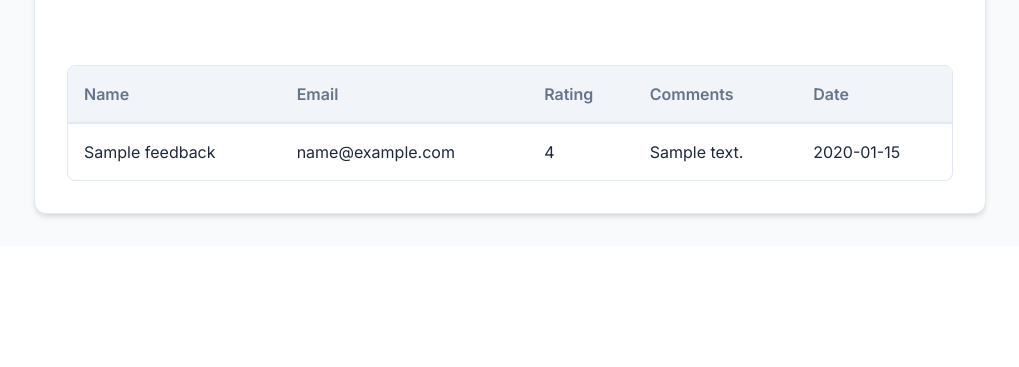
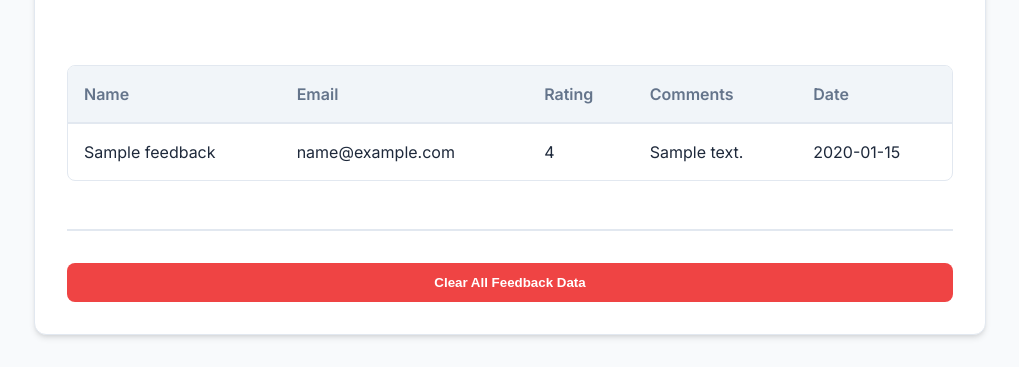
Before and after one commit to palakgoyal95/flask-project, a Flask app: page /admin in a window 1280 px wide. Shown: the part 909-1276 px from the top of the page, without its empty margins (130-1149 px from the left). Before the commit the page ends 1128 px from the top, so only its background shows below. Run offline with Flask 3, Linux system fonts and the light colour scheme; the visitor is signed in with stand-in values (Sample User, id 1); tables that the repository leaves empty hold one stand-in row (values such as "Sample post").

```diff
--- a/OnlineFeedbackCollector/app.py
+++ b/OnlineFeedbackCollector/app.py
@@ -144,6 +144,16 @@ def api_feedback():
         })
 
     return jsonify(data)
+@app.route("/clear-feedback", methods=["POST"])
+def clear_feedback():
+    if not session.get("admin"):
+        return redirect("/login")
+
+    conn = get_db()
+    conn.execute("DELETE FROM feedback")
+    conn.commit()
+    conn.close()
+    return redirect("/admin")
 
 
 
--- a/OnlineFeedbackCollector/static/css/style.css
+++ b/OnlineFeedbackCollector/static/css/style.css
@@ -167,6 +167,15 @@ tr:last-child td {
 
 .btn-secondary:hover {
     background-color: #64748b;
+}
+
+.btn-danger {
+    background-color: #ef4444;
+    color: white;
+}
+
+.btn-danger:hover {
+    background-color: #dc2626;
 }
 
 .stats-grid {
--- a/OnlineFeedbackCollector/templates/admin.html
+++ b/OnlineFeedbackCollector/templates/admin.html
@@ -57,6 +57,12 @@
         </tbody>
     </table>
 </div>
+<div style="margin-top: 3rem; border-top: 2px solid var(--border-color); padding-top: 2rem;">
+    <form method="POST" action="/clear-feedback"
+        onsubmit="return confirm('⚠️ CRITICAL ACTION: This will permanently delete ALL feedback records. This cannot be undone. Are you sure you want to proceed?');">
+        <button type="submit" class="btn-danger" style="width: auto;">Clear All Feedback Data</button>
+    </form>
+</div>
 
 <!-- Chart.js CDN -->
 <script src="https://cdn.jsdelivr.net/npm/chart.js"></script>
```
Also changed, not shown: OnlineFeedbackCollector/database.db.
